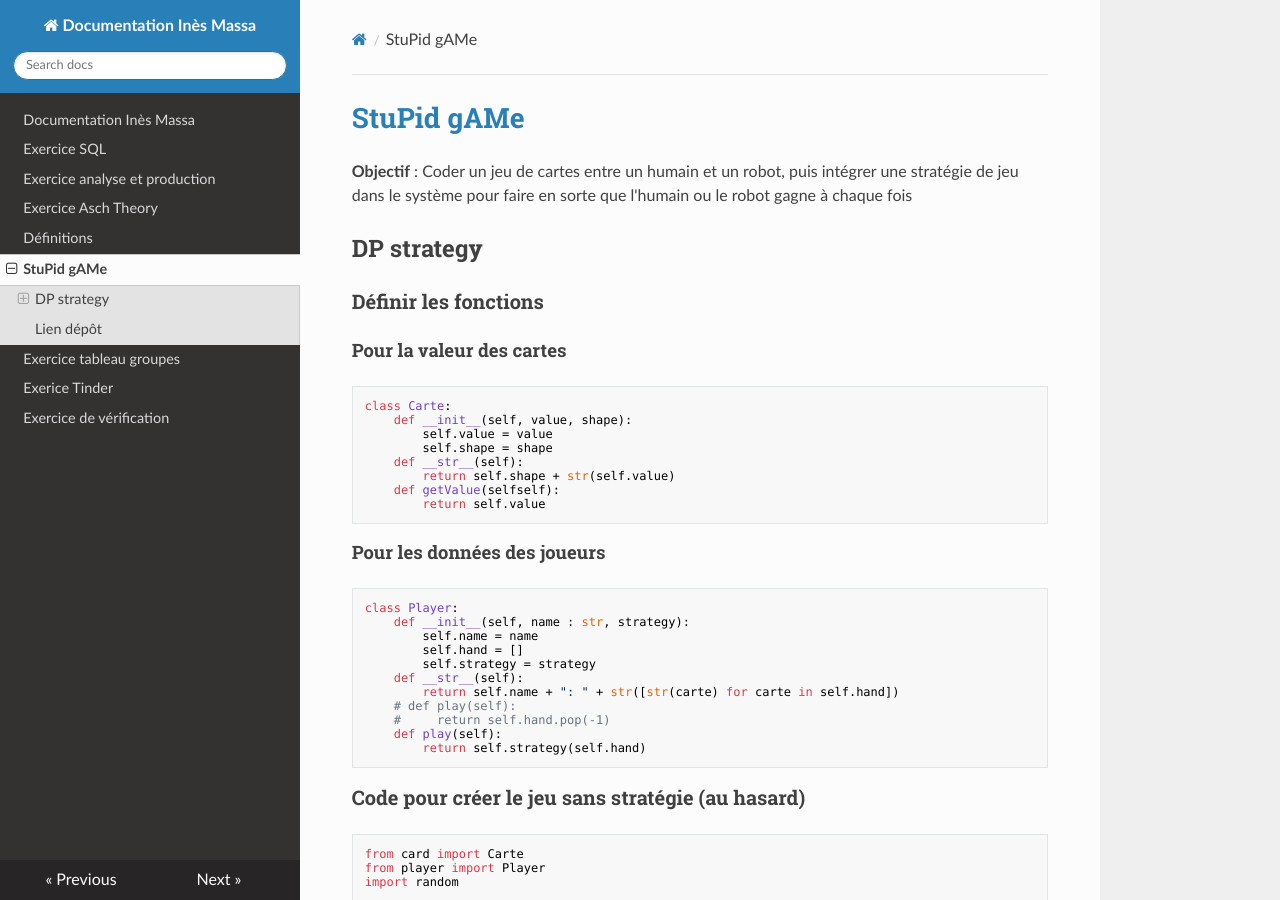
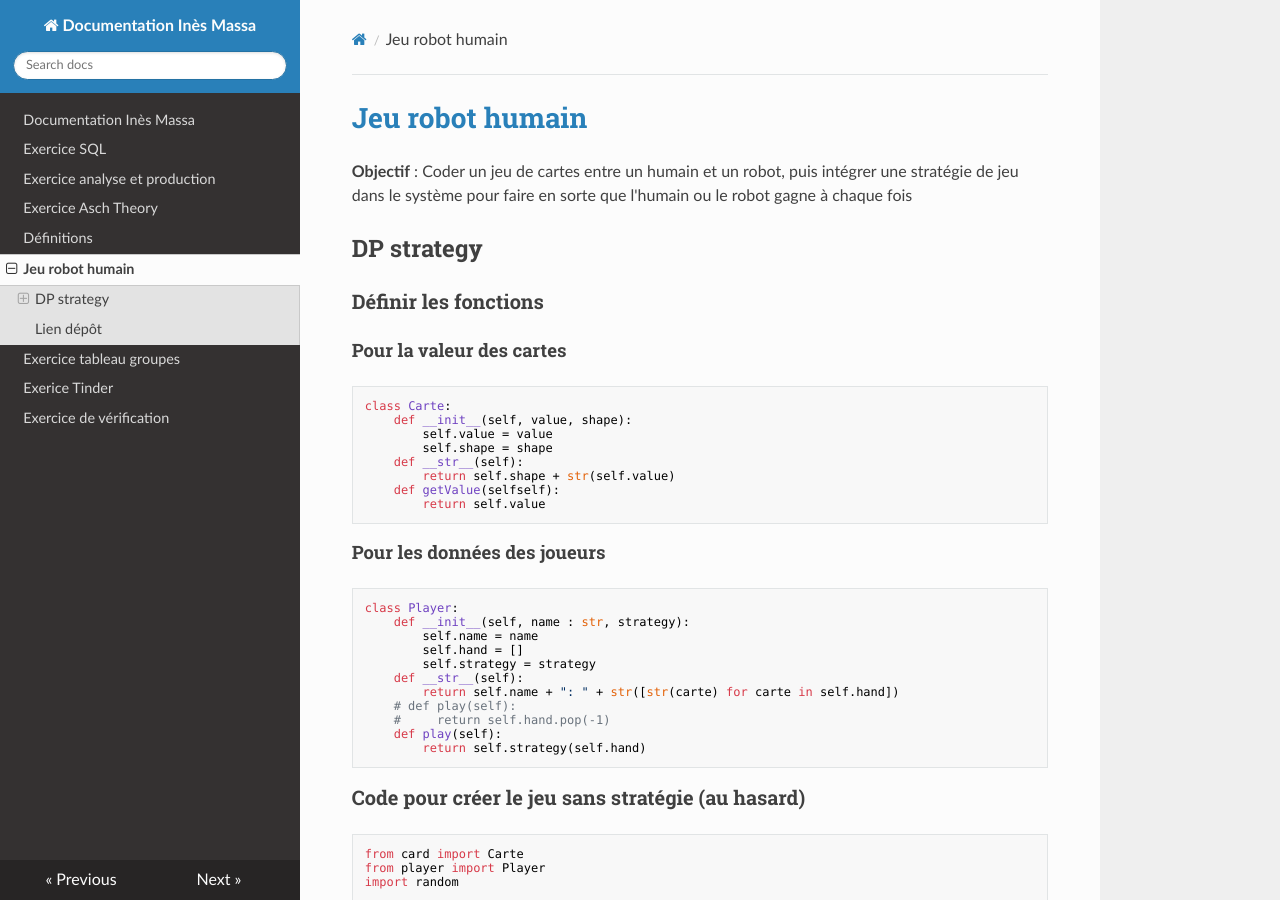
Before and after one commit to massaines-cpu/Prairie-In-s-Massa, an MkDocs documentation site: the page built from docs/stupidgame.md, in a window 1280 px wide and 900 px high. Built offline with MkDocs 1.6.1, drawn with Linux system fonts in a browser that asks for light colours; nearby versions of some CDN libraries.

Commit message:
« Propre »

```diff
--- a/docs/stupidgame.md
+++ b/docs/stupidgame.md
@@ -1,4 +1,4 @@
-# [StuPid gAMe](index.md)
+# [Jeu robot humain](index.md)
 
 **Objectif** : Coder un jeu de cartes entre un humain et un robot, puis intégrer une stratégie de jeu dans le système pour faire en sorte que l'humain ou le robot gagne à chaque fois
 
```
Also changed, not shown: 3 other files.
